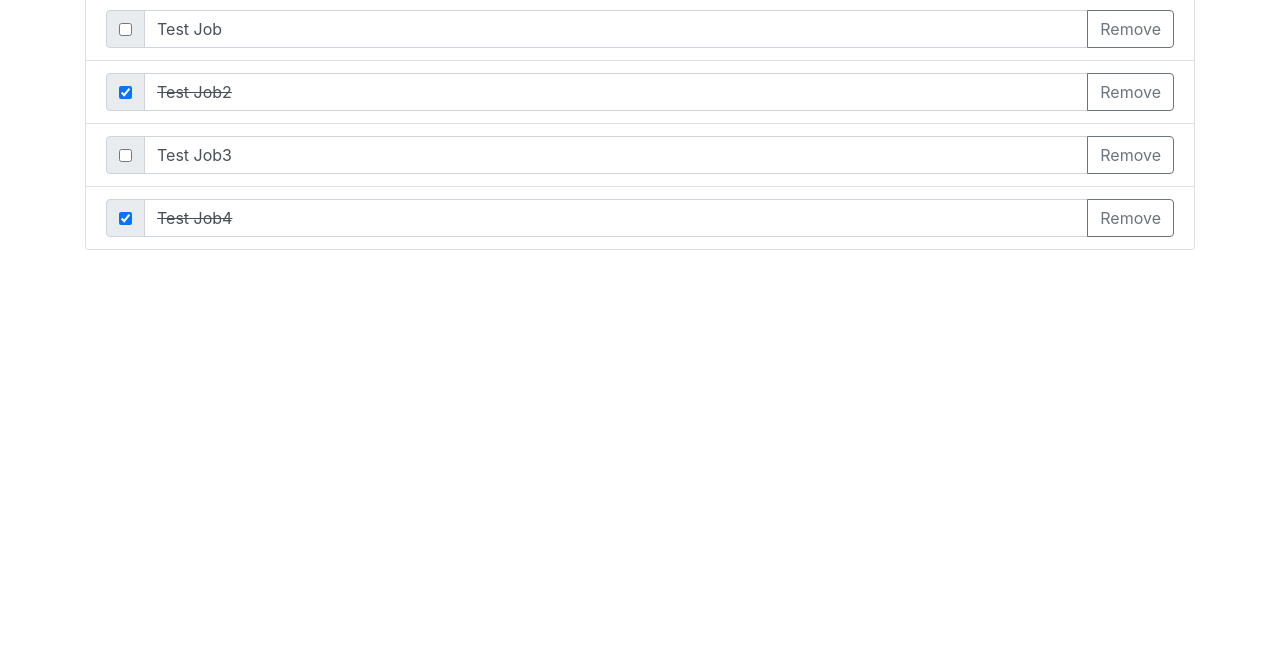
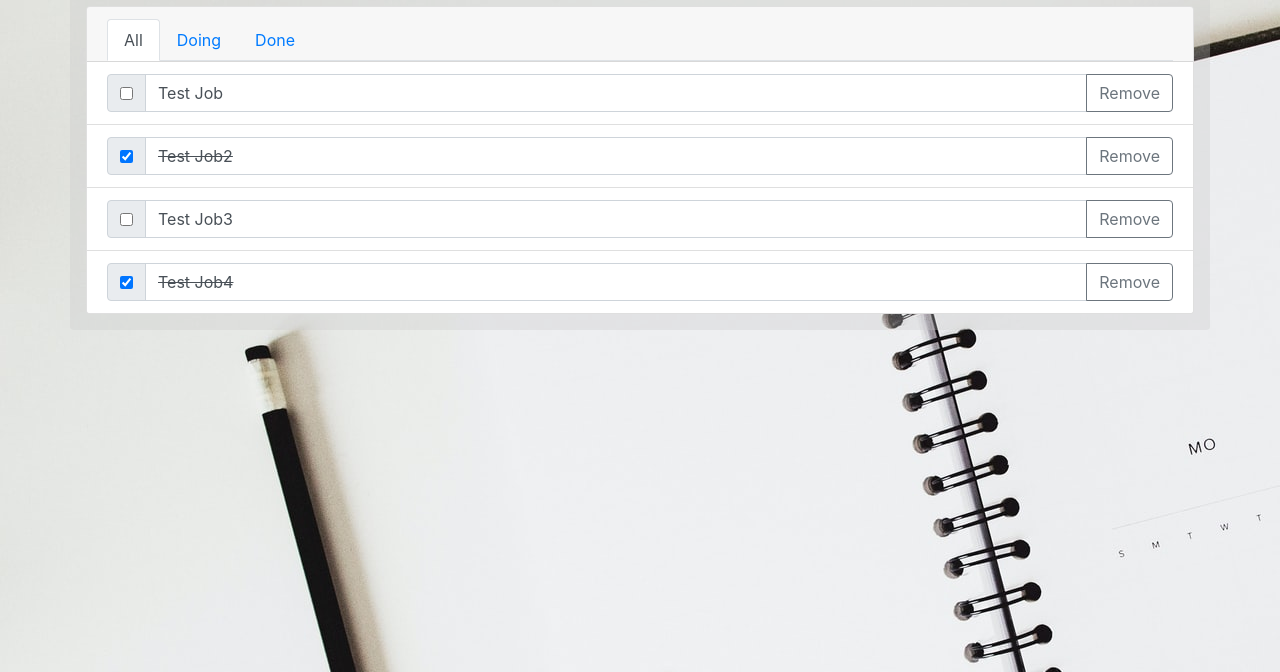
Before and after one commit to e61983/vue-todoList, a plain HTML site: page index.html in a window 1280 px wide. Shown: the part 128-800 px from the top of the page. Drawn offline with nearby package versions, Linux system fonts and the light colour scheme.

Commit message:
Upload background image

```diff
--- a/index.html
+++ b/index.html
@@ -15,11 +15,21 @@
         .complete {
             text-decoration: line-through;
         }
+
+        .bg-cover {
+            background-image: url('images/lauren-sauder-6GPBVYLapYQ-unsplash.jpg');
+            background-size: auto;
+            background-repeat: no-repeat;
+        }
+        .bg{
+            background-color:rgba(200,200,200,0.3);
+        }
     </style>
 </head>
 
-<body>
-    <div id="app" class="container">
+<body class="bg-cover">
+    <div id="app" class="container bg p-3 rounded">
+        <h1 class="text-light text-center"> My To do List</h1>
         <div class="input-group my-3">
             <div class="input-group-prepend">
                 <span class="input-group-text" id="label">請輸入待辨事項</span>
```
Also changed, not shown: images/lauren-sauder-6GPBVYLapYQ-unsplash.jpg (added).
